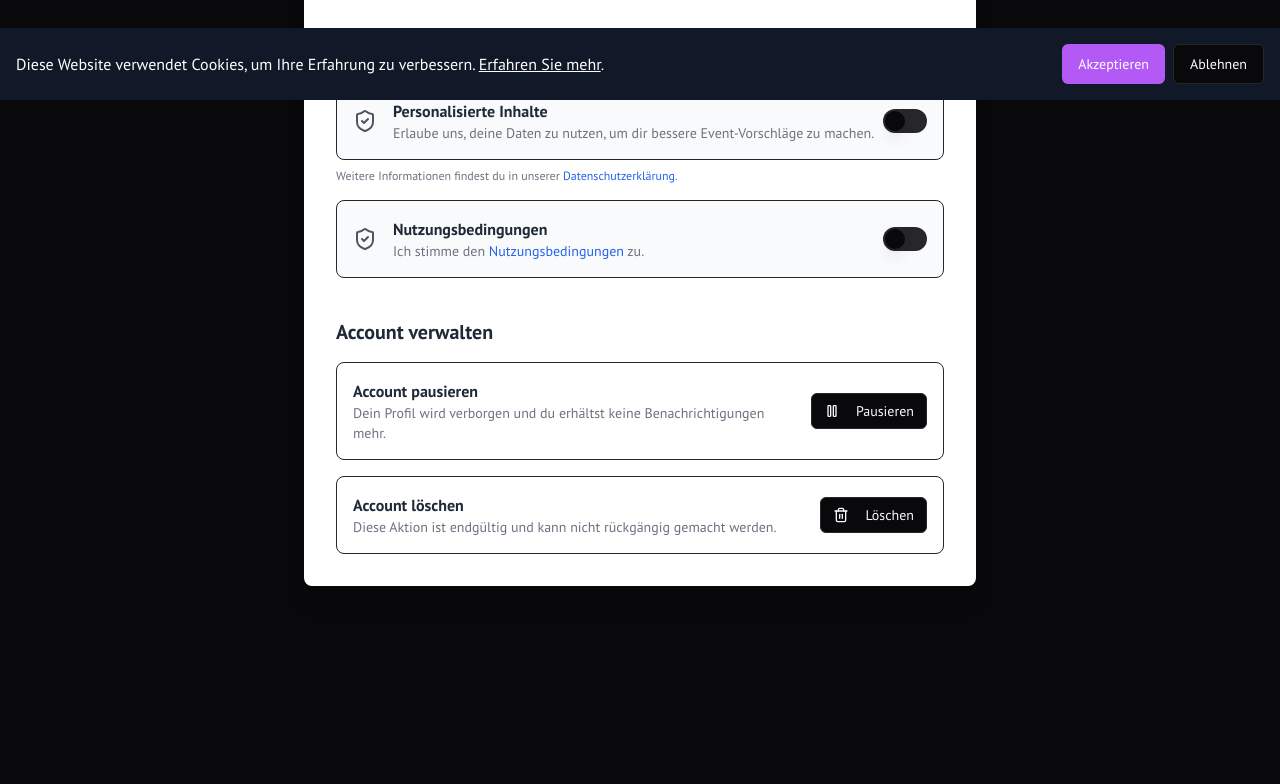
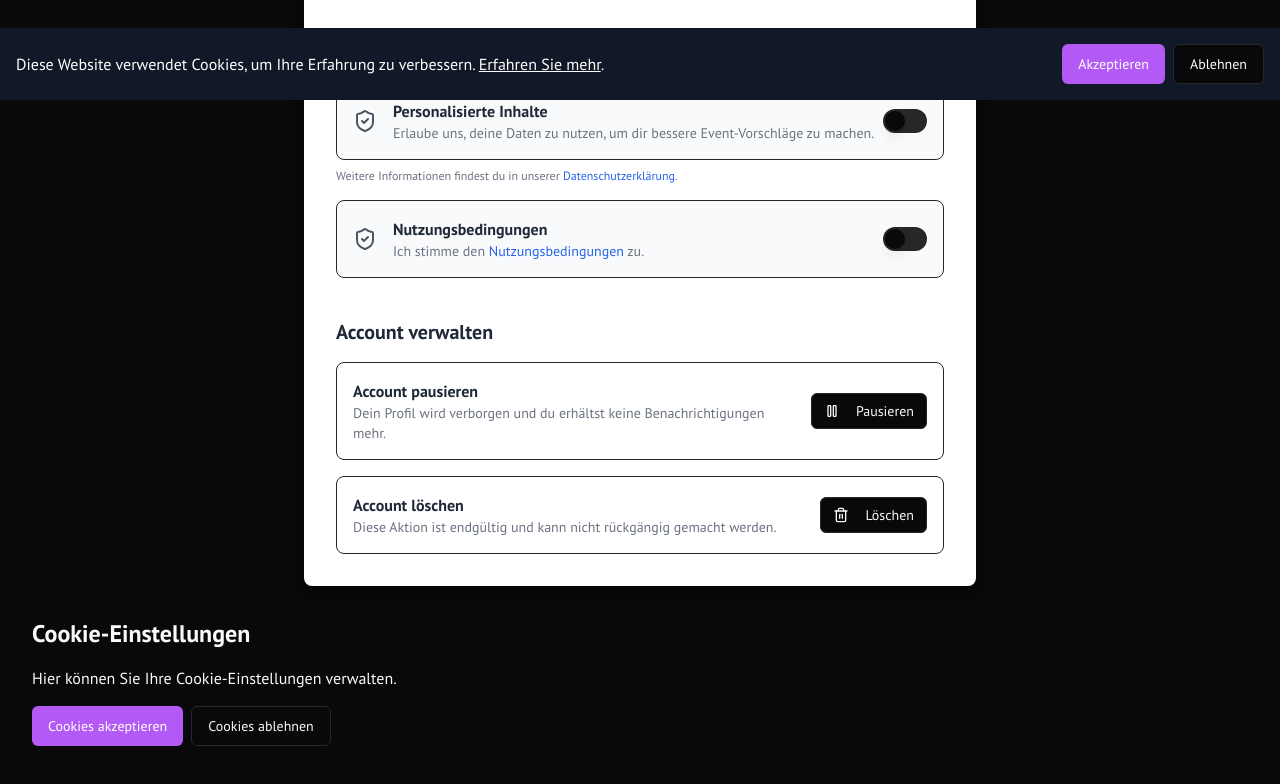
Before and after one commit to Meusel/Eventradar, a Next.js app: page /profile in a window 1280 px wide. Shown: the part 700-1484 px from the top of the page. Before the commit the page ends 1366 px from the top, so only its background shows below. Built offline with nearby package versions, Linux system fonts and the light colour scheme.

Commit message:
Cookies Einstellung im Profil hinzugefügt

```diff
--- a/src/app/profile/page.tsx
+++ b/src/app/profile/page.tsx
@@ -1,10 +1,12 @@
 
 import { UserProfile } from "@/components/user-profile";
+import CookieSettings from "@/components/cookie-settings";
 
 export default function ProfilePage() {
   return (
     <div className="container mx-auto py-12">
       <UserProfile />
+      <CookieSettings />
     </div>
   );
 }
--- /dev/null
+++ b/src/components/cookie-settings.tsx
@@ -0,0 +1,34 @@
+"use client";
+
+import { Button } from "@/components/ui/button";
+
+export default function CookieSettings() {
+
+  const handleAccept = () => {
+    localStorage.setItem("cookie-consent", "accepted");
+    // Hier könnten Sie einen Toast oder eine andere Benachrichtigung anzeigen
+    alert("Cookie-Einstellungen gespeichert: Akzeptiert");
+  };
+
+  const handleDecline = () => {
+    localStorage.setItem("cookie-consent", "declined");
+    alert("Cookie-Einstellungen gespeichert: Abgelehnt");
+  };
+
+  return (
+    <div className="mt-8">
+      <h2 className="text-2xl font-bold mb-4">Cookie-Einstellungen</h2>
+      <p className="mb-4">
+        Hier können Sie Ihre Cookie-Einstellungen verwalten.
+      </p>
+      <div className="flex">
+        <Button onClick={handleAccept} className="mr-2">
+          Cookies akzeptieren
+        </Button>
+        <Button onClick={handleDecline} variant="outline">
+          Cookies ablehnen
+        </Button>
+      </div>
+    </div>
+  );
+}
```
